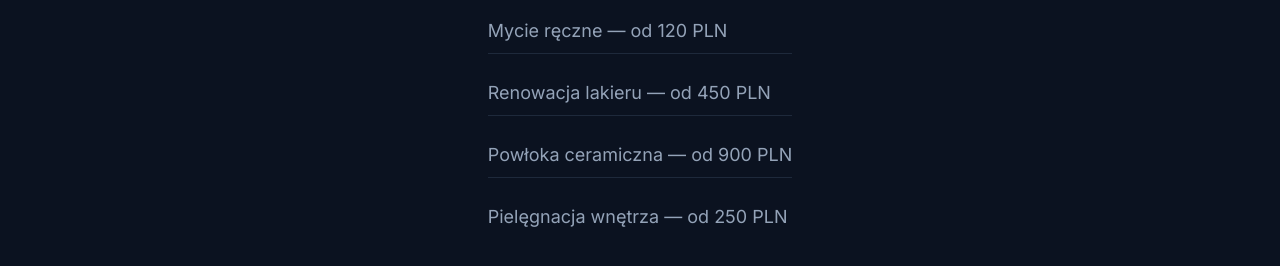
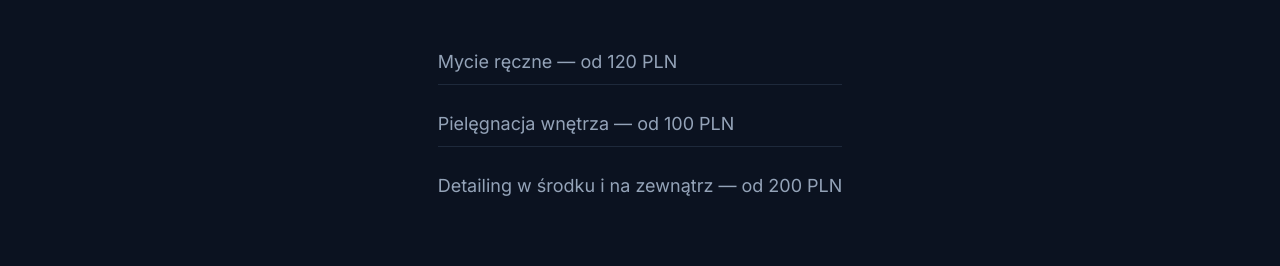
Before and after one commit to Rychu204/detailing, a plain HTML site: page cennik.html in a window 1280 px wide. Shown: the part 370-636 px from the top of the page. Drawn offline with Linux system fonts and the light colour scheme.

Commit message:
Update cennik.html

```diff
--- a/cennik.html
+++ b/cennik.html
@@ -39,9 +39,8 @@
 
     <ul class="price-list">
       <li>Mycie ręczne — od 120 PLN</li>
-      <li>Renowacja lakieru — od 450 PLN</li>
-      <li>Powłoka ceramiczna — od 900 PLN</li>
-      <li>Pielęgnacja wnętrza — od 250 PLN</li>
+      <li>Pielęgnacja wnętrza — od 100 PLN</li>
+       <li>Detailing w środku i na zewnątrz — od 200 PLN</li>
     </ul>
   </main>
 </body>
```
